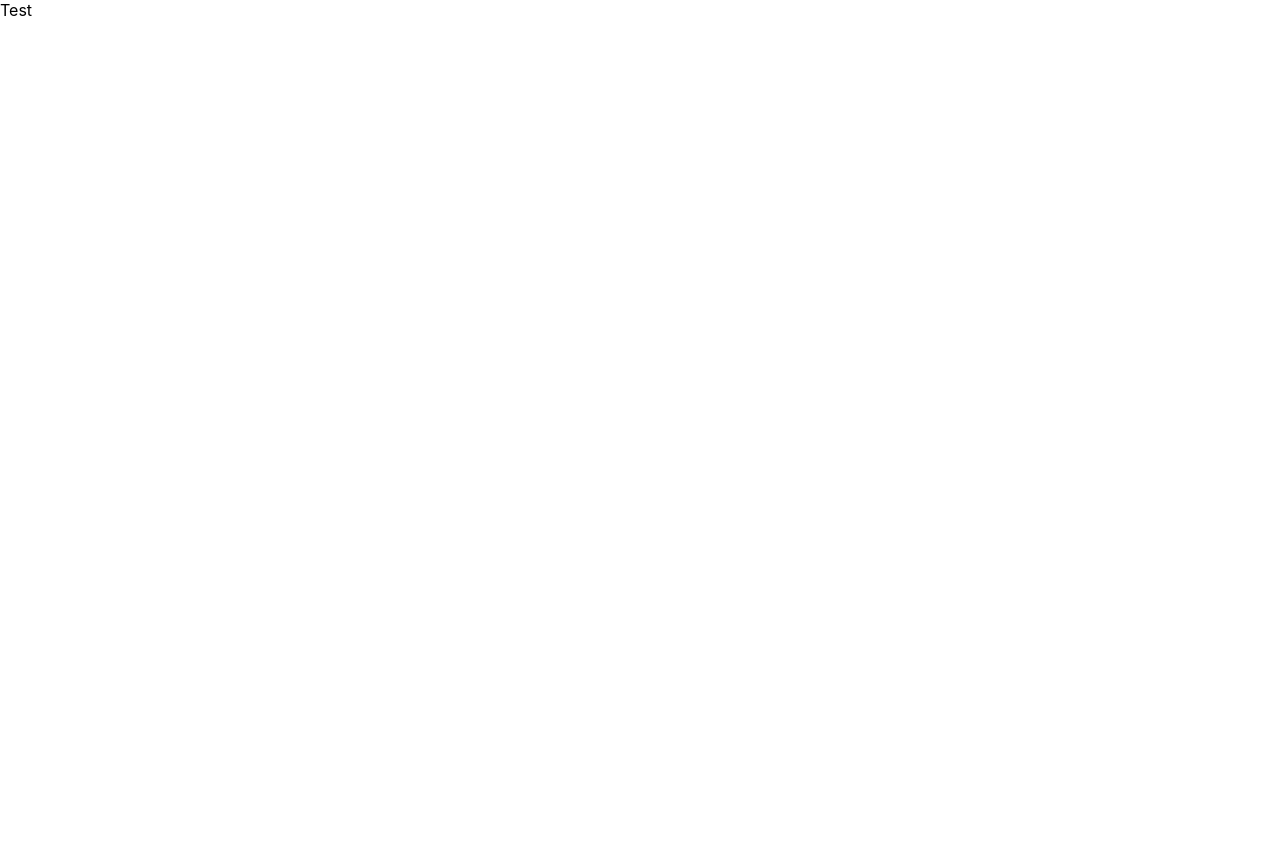
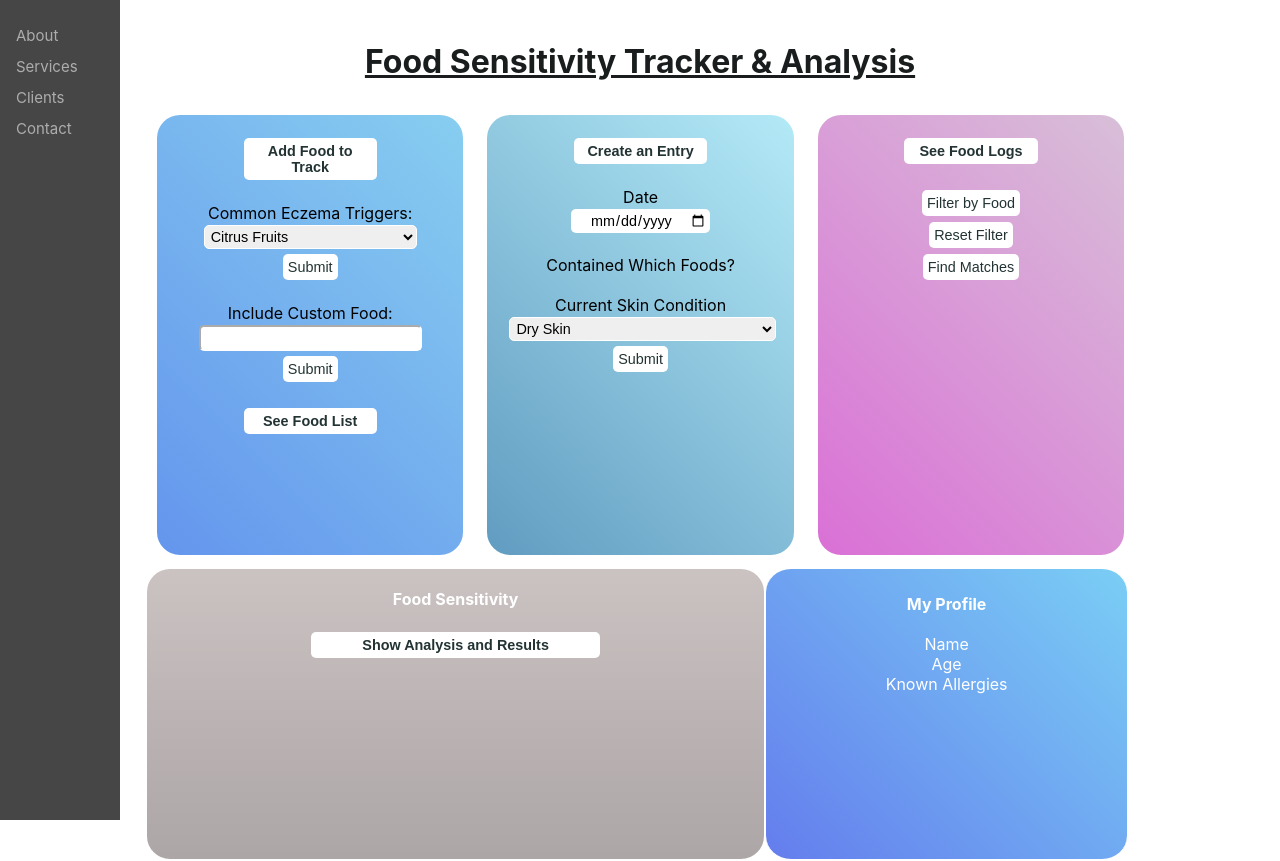
Before and after one commit to candacecodes/ProjE, a React (Create React App) app: page / in a window 1280 px wide. Before the commit the page ends 800 px from the top, so only its background shows below. Built offline with nearby package versions, Linux system fonts and the light colour scheme.

Commit message:
deployment routing

```diff
--- a/src/App.js
+++ b/src/App.js
@@ -39,6 +39,7 @@ export default class App extends Component {
 				<BrowserRouter>
 					<Switch>
 						<main id="page-wrap">
+							<Route exact path="/" component={Foods} />
 							<Route exact path="/menu" component={Menu} />
 							<Route exact path="/foods" component={Foods} />
 							<Route exact path="/foodlogs" component={FoodLogs} />
```
